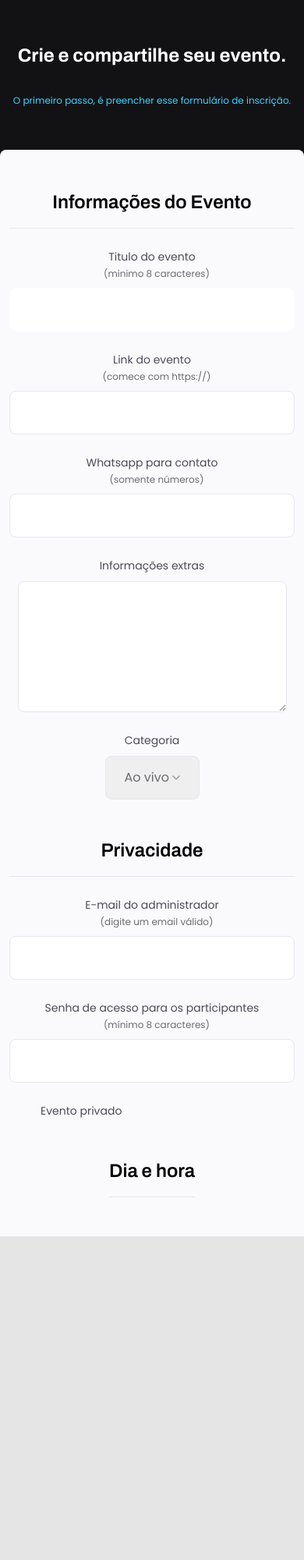
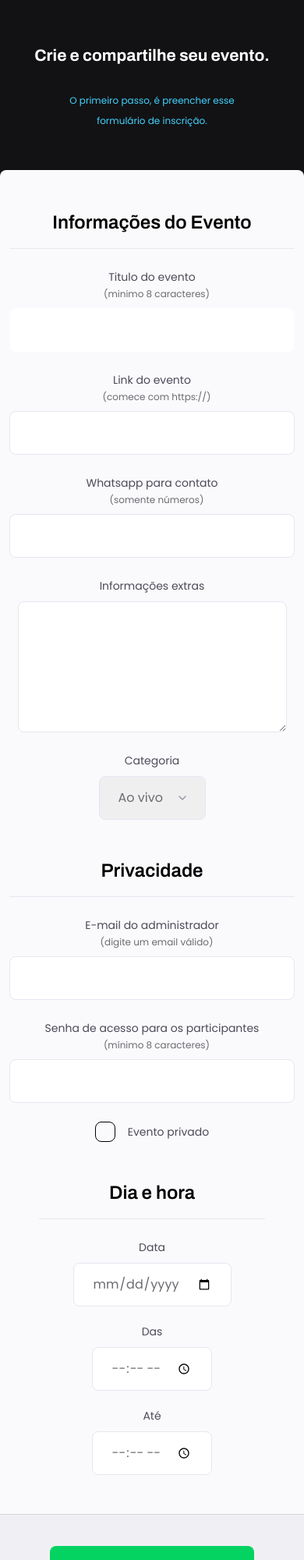
Before and after one commit to Dev-JoaoVictor/forms, a plain HTML site: page index.html in a window 390 px wide. Shown: the top 2000 px of the page at 78% size. Before the commit the page ends 1585 px from the top, so only its background shows below. Drawn offline with Linux system fonts and the light colour scheme.

Commit message:
Adicionando os outros elemento do form

```diff
--- a/index.css
+++ b/index.css
@@ -220,7 +220,7 @@ fieldset legend {
   width: 2.4rem;
   height: 2.4rem;
   display: block;
-  border: 1px solid var(-bc-checkbox);
+  border: 1px solid var(--bc-checkbox);
   border-radius: 8px;
 }
 
@@ -267,7 +267,7 @@ input:invalid {
   border: 1px solid var(--input-invalid);
 }
 
-@media (max-width: 768px) {
+@media (max-width: 730px) {
   .page {
     width: 100%;
   }
@@ -275,6 +275,10 @@ input:invalid {
      display: none;
   }
   header {
+    display: flex;
+    flex-direction: column;
+    justify-content: center;
+    align-items: center;
     margin: 5rem auto;
     width: max-content;
     text-align: center;
@@ -282,13 +286,15 @@ input:invalid {
   }
 
   header h1{
-    font-size: 2.4rem;
+    font-size: 2.1rem;
   }
 
   header p{
+    width: 25rem;
     font-size: 1.2rem;
   }
   #my-form {
+    width: 100%;
     padding: 5rem;
     align-items: center;
     text-align: center;
@@ -303,17 +309,23 @@ input:invalid {
 
   }
 
+  .input-wrapper select {
+    padding-right: 4rem;
+  }
 
-
-
-
-
+  .checkbox-wrapper {
+    display: flex;
+    justify-content: center;
+  }
 
   .col-3 {
-    display: none;
+    display: flex;
+    flex-wrap: wrap;
+    justify-content: center;
+    align-items: center;
   }
 
-  footer {
-    display: none;
+  .button {
+   width: 100%;
   }
 }
```
